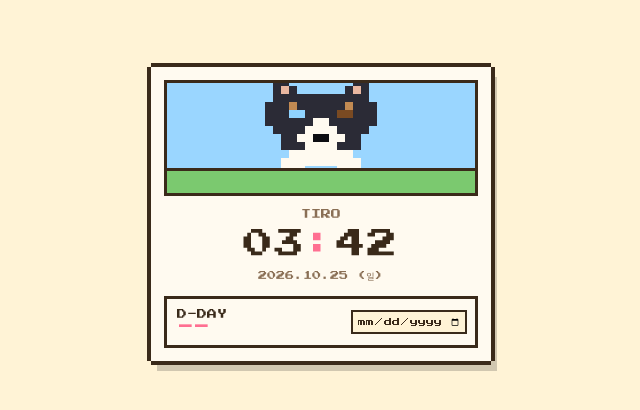
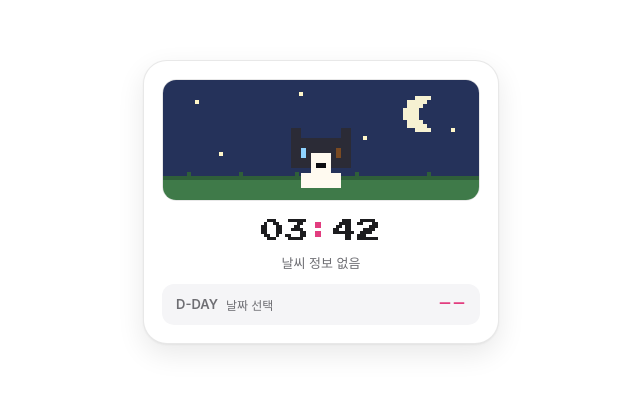
Before and after one commit to bu2kwang/ddiro_widget, a plain HTML site: page index.html in a window 1280 px wide. Shown: the part 186-596 px from the top of the page, without its empty margins (319-959 px from the left). Drawn offline with Linux system fonts and the light colour scheme; no server answers.

Commit message:
Update index.html

```diff
--- a/index.html
+++ b/index.html
@@ -1,63 +1,108 @@
-<!DOCTYPE html>
+ <!DOCTYPE html>
 <html lang="ko">
 <head>
 <meta charset="utf-8">
 <meta name="viewport" content="width=device-width, initial-scale=1, viewport-fit=cover">
-<title>띠로 위젯</title>
+<title>DDIRO 위젯</title>
 <link href="https://fonts.googleapis.com/css2?family=Press+Start+2P&display=swap" rel="stylesheet">
 <style>
-:root{--bg:#fff3d6;--panel:#fffaf0;--ink:#3a2a1a;--sub:#8a6f55;--hi:#ff6f91;--sky:#9ad6ff;--grass:#7bc96f;
+:root{--bg:#ffffff;--panel:#ffffff;--ink:#1d1d1f;--sub:#6e6e73;--hi:#e23d7f;--chip:#f5f5f7;--line:rgba(0,0,0,.09);
+--shadow:0 1px 2px rgba(0,0,0,.05),0 10px 28px rgba(0,0,0,.09);
+--sf:-apple-system,BlinkMacSystemFont,"SF Pro Text","Apple SD Gothic Neo",Pretendard,system-ui,sans-serif;
 box-sizing:border-box;padding-top:env(safe-area-inset-top,0px);padding-bottom:env(safe-area-inset-bottom,0px)}
-@media (prefers-color-scheme:dark){:root:not([data-theme="light"]){--bg:#1d1a2b;--panel:#2a2540;--ink:#f6e9d0;--sub:#b3a5c9;--hi:#ff8fab;--sky:#35507a;--grass:#4f8f56}}
-:root[data-theme="dark"]{--bg:#1d1a2b;--panel:#2a2540;--ink:#f6e9d0;--sub:#b3a5c9;--hi:#ff8fab;--sky:#35507a;--grass:#4f8f56}
+@media (prefers-color-scheme:dark){:root:not([data-theme="light"]){--bg:#191919;--panel:#1c1c1e;--ink:#f5f5f7;--sub:#a1a1a6;--hi:#ff8fb8;--chip:#2c2c2e;--line:rgba(255,255,255,.14);--shadow:0 1px 2px rgba(0,0,0,.4),0 10px 28px rgba(0,0,0,.45)}}
+:root[data-theme="dark"]{--bg:#191919;--panel:#1c1c1e;--ink:#f5f5f7;--sub:#a1a1a6;--hi:#ff8fb8;--chip:#2c2c2e;--line:rgba(255,255,255,.14);--shadow:0 1px 2px rgba(0,0,0,.4),0 10px 28px rgba(0,0,0,.45)}
 *{box-sizing:border-box}
 html,body{height:100%;margin:0}
-body{background:var(--bg);color:var(--ink);font-family:"Press Start 2P",ui-monospace,Menlo,monospace;display:flex;align-items:center;justify-content:center;padding:12px}
-.card{width:100%;max-width:340px;background:var(--panel);padding:16px;box-shadow:0 -4px 0 0 var(--ink),0 4px 0 0 var(--ink),-4px 0 0 0 var(--ink),4px 0 0 0 var(--ink),6px 10px 0 0 rgba(0,0,0,.18)}
-.scene{height:110px;background:var(--sky);position:relative;overflow:hidden;box-shadow:0 0 0 3px var(--ink);margin-bottom:16px}
-.scene::after{content:"";position:absolute;left:0;right:0;bottom:0;height:22px;background:var(--grass);border-top:3px solid var(--ink)}
-canvas{position:absolute;left:50%;bottom:19px;width:112px;height:auto;margin-left:-56px;image-rendering:pixelated;animation:bob 1.2s steps(2) infinite}
-@keyframes bob{50%{transform:translateY(-4px)}}
-@media (prefers-reduced-motion:reduce){canvas{animation:none}}
-.name{font-size:10px;text-align:center;margin:0 0 10px;color:var(--sub)}
-.time{font-size:30px;text-align:center;letter-spacing:1px;margin:0 0 10px}
+body{background:var(--bg);color:var(--ink);font-family:var(--sf);display:flex;align-items:center;justify-content:center;padding:20px 28px 44px}
+.win{width:100%;max-width:356px;background:var(--panel);border:1px solid var(--line);border-radius:24px;box-shadow:var(--shadow);overflow:hidden}
+.body{padding:18px}
+.scene{position:relative;overflow:hidden;border:1px solid var(--line);border-radius:14px;margin-bottom:14px;line-height:0;cursor:pointer}
+#sc{width:100%;height:auto;display:block;image-rendering:pixelated}
+#cat{position:absolute;left:50%;bottom:12px;width:70px;height:60px;margin-left:-35px}
+.time{font-family:"Press Start 2P",ui-monospace,monospace;font-size:24px;line-height:1.4;letter-spacing:0;text-align:center;margin:14px 0 4px;-webkit-font-smoothing:none;text-rendering:optimizeSpeed;font-kerning:none}
 .time span{color:var(--hi)}
-.date{font-size:9px;text-align:center;color:var(--sub);margin:0 0 16px;line-height:1.6}
-.dday{display:flex;justify-content:space-between;align-items:center;gap:8px;padding:10px;box-shadow:0 0 0 3px var(--ink);font-size:10px}
-.dday b{font-size:16px;color:var(--hi)}
-input[type=date]{font:inherit;font-size:8px;max-width:112px;background:var(--bg);color:var(--ink);border:0;box-shadow:0 0 0 2px var(--ink);padding:4px}
-input:focus-visible{outline:3px solid var(--hi)}
+.wx{font-size:13px;color:var(--sub);text-align:center;margin:0 0 12px}
+.dday{position:relative;display:flex;align-items:center;gap:8px;padding:12px 14px;background:var(--chip);border-radius:12px;font-size:13px;font-weight:600;color:var(--sub);cursor:pointer}
+.dday em{font-style:normal;font-weight:500;font-size:12px}
+.dday b{margin-left:auto;font-family:"Press Start 2P",monospace;font-size:14px;font-weight:400;color:var(--hi)}
+.dday input{position:absolute;inset:0;width:100%;height:100%;opacity:0;cursor:pointer;border:0}
+.dday input::-webkit-calendar-picker-indicator{position:absolute;inset:0;width:100%;height:100%;cursor:pointer}
+.dday:focus-within{outline:3px solid var(--hi);outline-offset:2px}
 </style>
 </head>
 <body>
-<main class="card">
-  <div class="scene"><canvas id="cat" width="14" height="13" aria-label="오드아이 픽셀 강아지 띠로"></canvas></div>
-  <p class="name">TIRO</p>
-  <p class="time" id="time">00<span>:</span>00</p>
-  <p class="date" id="date"></p>
-  <div class="dday">
-    <div>D-DAY<br><b id="dd">--</b></div>
-    <input type="date" id="target" aria-label="목표 날짜">
+<main class="win">
+  <div class="body">
+    <div class="scene" id="scene" title="배경을 누르면 날씨 미리보기가 바뀌어요">
+      <canvas id="sc" width="79" height="30"></canvas>
+      <svg id="cat" viewBox="0 0 14 12" shape-rendering="crispEdges" role="img" aria-label="픽셀 강아지 띠로"><rect x="1" y="0" width="2" height="3" fill="#2b2b36"/><rect x="11" y="0" width="2" height="3" fill="#2b2b36"/><rect x="1" y="2" width="12" height="6" fill="#2b2b36"/><rect x="5" y="5" width="4" height="4" fill="#fffaf0"/><rect x="6" y="7" width="2" height="1" fill="#0d0d12"/><rect x="3" y="4" width="1" height="2" fill="#8fd3ff"/><rect x="10" y="4" width="1" height="2" fill="#7a4a22"/><rect x="3" y="9" width="8" height="3" fill="#fffaf0"/></svg>
+    </div>
+    <p class="time" id="time">00<span>:</span>00</p>
+    <p class="wx" id="wx">날씨 불러오는 중</p>
+    <label class="dday" id="ddrow"><span>D-DAY</span><em id="ddl">날짜 선택</em><b id="dd">--</b><input type="date" id="target" aria-label="목표 날짜"></label>
   </div>
 </main>
 <script>
-var G=[".B..........B.",".BB........BB.",".BIB......BIB.",".BBBBBBBBBBBB.","BBBTBBBBBBTBBB","BBBUUBBBBNNBBB","BBBBBBWWBBBBBB",".BBBBWWWWBBBB.","..BBWWOOWWBB..","..BBBWWWWBBB..","...WWWWWWWW...","..WWWWWWWWWW..","..WWW....WWW.."];
-var C={B:"#2b2b36",W:"#fffaf0",U:"#8fd3ff",N:"#7a4a22",O:"#0d0d12",T:"#c28a52",I:"#e9b7a0"},cv=document.getElementById("cat"),cx=cv.getContext("2d");
-function draw(blink){cx.clearRect(0,0,14,13);G.forEach(function(r,y){for(var x=0;x<14;x++){var c=r[x];if(c==".")continue;if((c=="U"||c=="N")&&blink)c="B";cx.fillStyle=C[c];cx.fillRect(x,y,1,1)}})}
-draw(false);
-setInterval(function(){draw(true);setTimeout(function(){draw(false)},180)},3200);
-var D=["일","월","화","수","목","금","토"];
+/* 날씨 위치(위도, 경도): 필요하면 여기를 바꾸세요. 기본값은 경기도 남양주 */
+var LAT=37.65,LON=127.30;
+function rnd(n){return Math.floor(Math.random()*n)}
+
+/* ---- 날씨 배경 ---- */
+var W=79,H=30,sx=document.getElementById("sc").getContext("2d"),F=0,st={k:"clear",day:true},drops=[],flakes=[];
+var RM=window.matchMedia&&matchMedia("(prefers-reduced-motion:reduce)").matches;
+var SKY={clear:"#cfe8ff",partly:"#cfe8ff",cloudy:"#dde3ec",rain:"#b4c2d4",snow:"#cfd9e8",thunder:"#8d98b0"};
+var NSKY={clear:"#25325a",partly:"#25325a",cloudy:"#363f58",rain:"#2e3750",snow:"#3b4562",thunder:"#232a40"};
+var NAME={clear:"맑음",partly:"구름 조금",cloudy:"흐림",rain:"비",snow:"눈",thunder:"천둥번개"};
+var NCL={clear:0,partly:1,cloudy:3,rain:3,snow:2,thunder:3},CX=[6,38,60],CY=[3,9,5];
+var MOON=["...XXXX..",".XXXXX...",".XXXX....","XXXX.....","XXXX.....","XXXX.....",".XXXX....",".XXXXX...","...XXXX.."];
+function R(x,y,w,h,c){sx.fillStyle=c;sx.fillRect(Math.round(x),y,w,h)}
+function cloud(x,y,c){R(x+3,y,6,1,c);R(x,y+1,12,1,c);R(x+1,y+2,10,1,c)}
+function disc(cx0,cy,r,c){for(var dy=-r;dy<=r;dy++)for(var dx=-r;dx<=r;dx++)if(dx*dx+dy*dy<=r*r)R(cx0+dx,cy+dy,1,1,c)}
+function moon(x,y,c){MOON.forEach(function(r,j){for(var i=0;i<9;i++)if(r[i]=="X")R(x+i,y+j,1,1,c)})}
+function frame(){
+  F++;var k=st.k,n=!st.day,g=H-6,sky=(n?NSKY:SKY)[k];
+  R(0,0,W,H,sky);
+  if(n&&(k=="clear"||k=="partly"))[[8,5],[20,11],[34,3],[50,14],[72,12],[14,18],[44,8]].forEach(function(s,i){if((F+i*3)%14<10)R(s[0],s[1],1,1,"#fff6c8")});
+  if(k=="clear"||k=="partly"){if(n)moon(60,4,"#f6f1d2");else disc(62,9,5,"#ffd95a")}
+  var cc=n?"#5a6482":k=="rain"?"#8d9bb0":k=="thunder"?"#606b84":"#ffffff";
+  for(var i=0;i<NCL[k];i++){var x=((CX[i]+F*0.12)%(W+16))-14;if(k=="partly")x=((26+F*0.12)%(W+16))-14;cloud(x,CY[i],cc)}
+  var gc=k=="snow"?(n?"#8a93a8":"#eef3f8"):(n?"#3f7a49":"#8fd17a"),gl=k=="snow"?(n?"#6c7590":"#cdd6e2"):(n?"#2f5f39":"#6fb35f");
+  R(0,g,W,6,gc);R(0,g,W,1,gl);[6,19,33,48,66].forEach(function(x){R(x,g-1,1,1,gl)});
+  if(k=="rain"||k=="thunder")drops.forEach(function(d){d.y+=3;d.x-=1;if(d.y>g){d.y=-3;d.x=rnd(W+8)}R(d.x,d.y,1,3,n?"#7fa6e8":"#4f86d6")});
+  if(k=="snow")flakes.forEach(function(f){f.y+=1;f.x+=Math.sin((F+f.p)/6)*0.6;if(f.y>g){f.y=-1;f.x=rnd(W)}R(f.x,f.y,1,1,"#ffffff")});
+  if(k=="thunder"&&F%36<2){R(0,0,W,g,"rgba(255,246,200,.55)");[[27,1,2,5],[25,6,2,5],[27,11,2,4]].forEach(function(b){R(b[0],b[1],b[2],b[3],"#ffe45c")})}
+}
+function kind(c){if(c<=1)return"clear";if(c==2)return"partly";if(c==3||c==45||c==48)return"cloudy";if((c>=71&&c<=77)||c==85||c==86)return"snow";if(c>=95)return"thunder";return"rain"}
+function setW(k,day,temp,note){
+  st={k:k,day:day};drops=[];flakes=[];
+  for(var i=0;i<26;i++)drops.push({x:rnd(W+8),y:rnd(H)});
+  for(var j=0;j<30;j++)flakes.push({x:rnd(W),y:rnd(H),p:rnd(60)});
+  document.getElementById("wx").textContent=note||(NAME[k]+(day?"":" (밤)")+(temp!=null?" · "+temp+"°C":""));
+  frame();
+}
+function loadW(){
+  fetch("https://api.open-meteo.com/v1/forecast?latitude="+LAT+"&longitude="+LON+"&current=temperature_2m,weather_code,is_day&timezone=auto")
+  .then(function(r){return r.json()}).then(function(j){var c=j.current;setW(kind(c.weather_code),!!c.is_day,Math.round(c.temperature_2m))})
+  .catch(function(){var h=new Date().getHours();setW("clear",h>=6&&h<19,null,"날씨 정보 없음");setTimeout(loadW,180000)});
+}
+var demo=0,DEMO=[["clear",true],["partly",true],["cloudy",true],["rain",true],["snow",true],["thunder",true],["clear",false]];
+document.getElementById("scene").addEventListener("click",function(){var d=DEMO[demo++%DEMO.length];setW(d[0],d[1],null)});
+loadW();setInterval(loadW,20*60*1000);
+setInterval(function(){if(!RM)frame()},140);
+
+/* ---- 시계 / D-day ---- */
 function p(n){return String(n).padStart(2,"0")}
 function tick(){var n=new Date();
 document.getElementById("time").innerHTML=p(n.getHours())+"<span>"+(n.getSeconds()%2?":":" ")+"</span>"+p(n.getMinutes());
-document.getElementById("date").textContent=n.getFullYear()+"."+p(n.getMonth()+1)+"."+p(n.getDate())+" ("+D[n.getDay()]+")";
 calc()}
 var t=document.getElementById("target");
 try{var s=localStorage.getItem("pxTarget");if(s)t.value=s}catch(e){}
-function calc(){var el=document.getElementById("dd");if(!t.value){el.textContent="--";return}
+function calc(){var el=document.getElementById("dd"),l=document.getElementById("ddl");l.textContent=t.value?t.value.slice(5).replace("-","."):"날짜 선택";if(!t.value){el.textContent="--";return}
 var a=new Date();a.setHours(0,0,0,0);var b=new Date(t.value+"T00:00:00");
 var d=Math.round((b-a)/864e5);el.textContent=d>0?"D-"+d:d==0?"D-DAY":"D+"+(-d)}
 t.addEventListener("change",function(){try{localStorage.setItem("pxTarget",t.value)}catch(e){}calc()});
+document.getElementById("ddrow").addEventListener("click",function(){try{t.showPicker()}catch(e){}});
 tick();setInterval(tick,1000);
 </script>
 </body>
```
